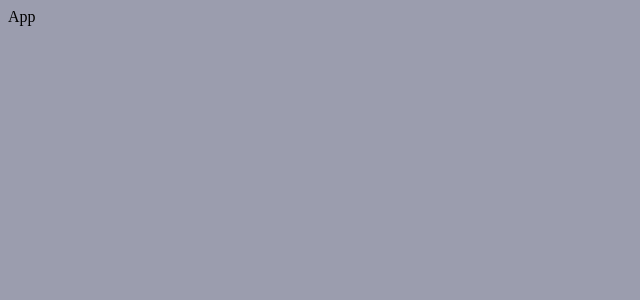
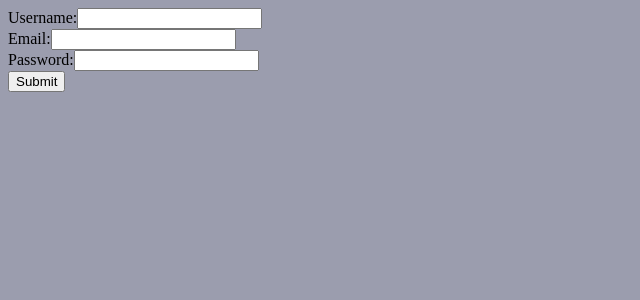
Before and after one commit to MOHI-UDDIN-AKBAR/ReactHooksLab, a React (Create React App) app: page / in a window 1280 px wide. Shown: the top 300 px of the page, without its empty margins (0-640 px from the left). Built offline with nearby package versions, Linux system fonts and the light colour scheme.

Commit message:
Implement useState hook practice with form

```diff
--- a/src/App.tsx
+++ b/src/App.tsx
@@ -1,6 +1,12 @@
+import { UseStatePractice } from "./built-in-hooks";
 import "./style.css";
+
 const App = () => {
-  return <div>App</div>;
+  return (
+    <main className="main-content">
+      <UseStatePractice />
+    </main>
+  );
 };
 
 export default App;
--- /dev/null
+++ b/src/built-in-hooks/components/UseStatePractice.tsx
@@ -0,0 +1,102 @@
+import React, { useState } from "react";
+
+type User = {
+  username: string;
+  email: string;
+  password: string;
+};
+
+type UserCardProps = { user: User };
+
+const initialUserState: User = {
+  username: "",
+  email: "",
+  password: "",
+};
+
+const UserCard = ({ user: { username, email, password } }: UserCardProps) => {
+  return (
+    <div className="user-card">
+      <h3 className="user-card__name">{username}</h3>
+      <h3 className="user-card__email">{email}</h3>
+      <h3 className="user-card__pwd">{password}</h3>
+    </div>
+  );
+};
+
+const UseStatePractice = () => {
+  const [users, setUsers] = useState<User[]>([]);
+  const [formData, setFormData] = useState<User>(initialUserState);
+
+  const handleInputChange = (e: React.ChangeEvent<HTMLInputElement>) => {
+    const { id, value } = e.target;
+    setFormData((prevFormData) => ({ ...prevFormData, [id]: value }));
+  };
+
+  const isFormDataValid = ({ username, email, password }: User): boolean =>
+    Boolean(username && email && password);
+
+  const handleFormSubmit = (e: React.FormEvent<HTMLFormElement>) => {
+    e.preventDefault();
+
+    if (isFormDataValid(formData)) {
+      setUsers((prevUsers) => [...prevUsers, formData]);
+    }
+
+    setFormData((prevFormData) => ({
+      ...prevFormData,
+      username: "",
+      email: "",
+      password: "",
+    }));
+  };
+
+  return (
+    <React.Fragment>
+      <form className="form" onSubmit={handleFormSubmit}>
+        <div className="form-group">
+          <label htmlFor="username">Username:</label>
+          <input
+            type="text"
+            id="username"
+            className="form-controls"
+            value={formData.username}
+            onChange={handleInputChange}
+          />
+        </div>
+        <div className="form-group">
+          <label htmlFor="email">Email:</label>
+          <input
+            type="text"
+            id="email"
+            className="form-controls"
+            value={formData.email}
+            onChange={handleInputChange}
+          />
+        </div>{" "}
+        <div className="form-group">
+          <label htmlFor="password">Password:</label>
+          <input
+            type="text"
+            id="password"
+            className="form-controls"
+            value={formData.password}
+            onChange={handleInputChange}
+          />
+        </div>
+        <button type="submit" className="submit-btn">
+          Submit
+        </button>
+      </form>
+
+      <div className="user-gallery">
+        {users &&
+          users?.map((user: User, i: number) => (
+            <UserCard user={user} key={i} />
+          ))}
+      </div>
+    </React.Fragment>
+  );
+};
+
+export default UseStatePractice;
--- /dev/null
+++ b/src/built-in-hooks/index.tsx
@@ -0,0 +1,3 @@
+import UseStatePractice from "./components/UseStatePractice";
+
+export { UseStatePractice };
```
